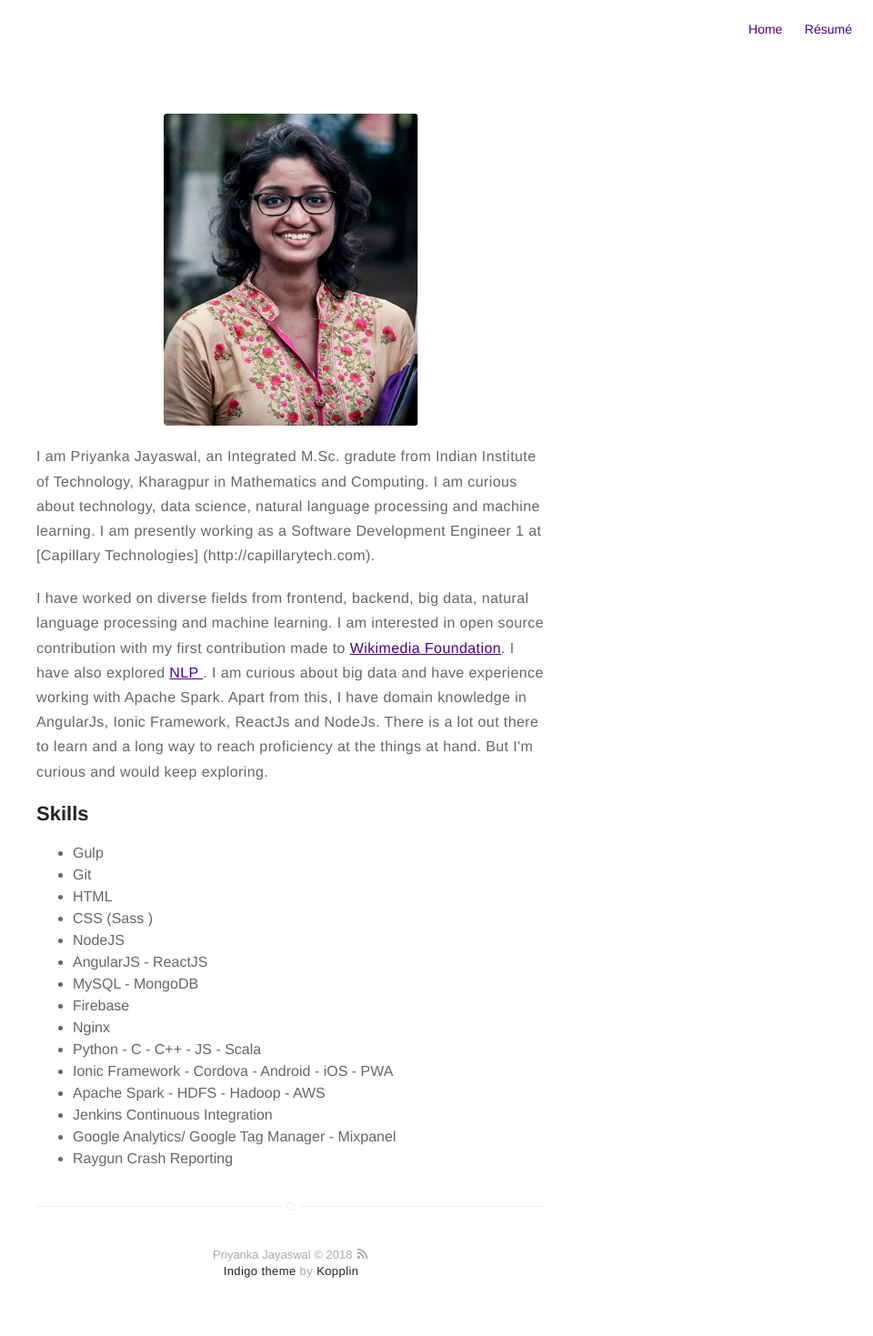
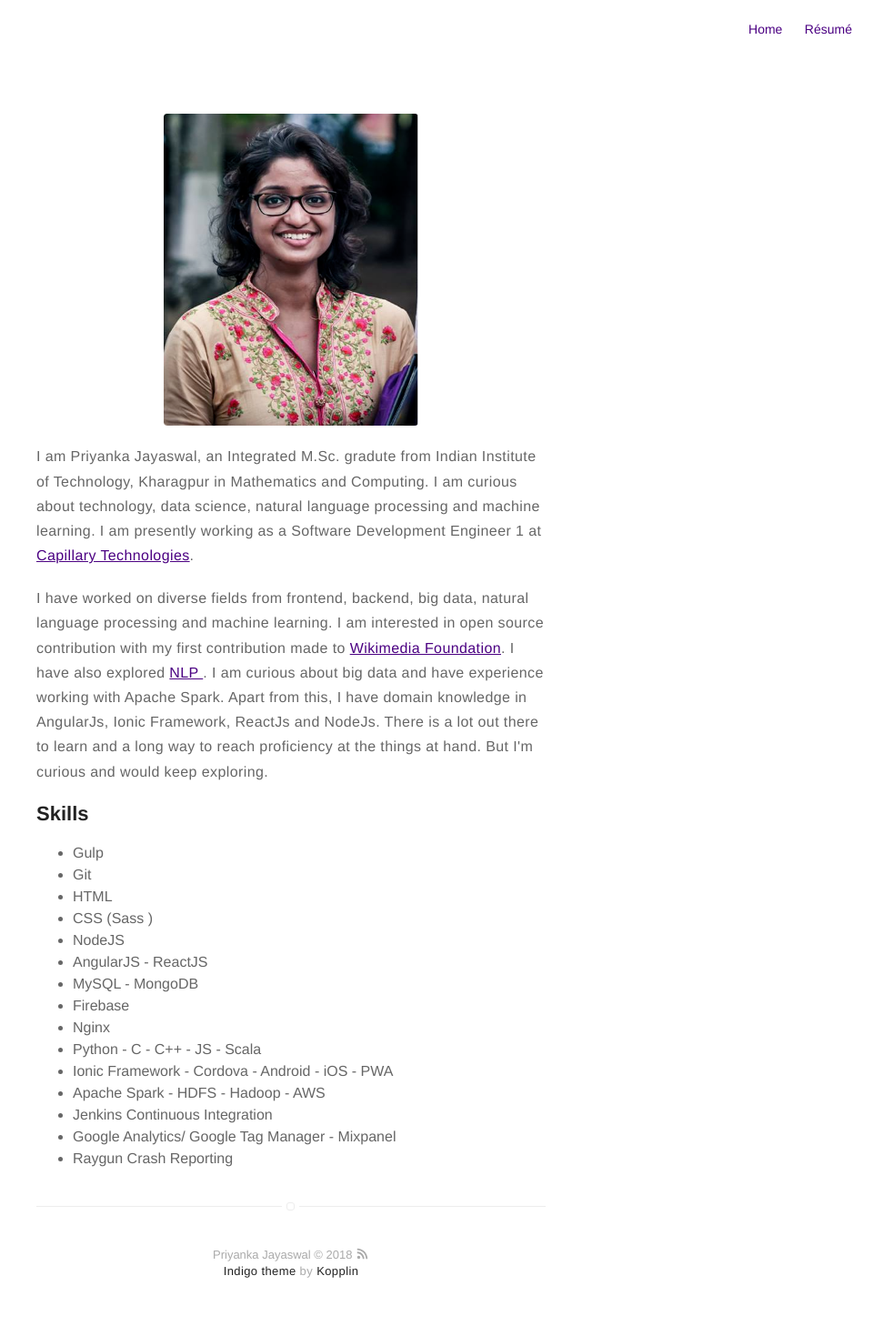
Before and after one commit to rishabhjayaswal/rishabhjayaswal.github.io, a Jekyll site: the page built from about.md, in a window 1280 px wide. Shown: the whole page at 91% size, without its empty margins (320-1280 px from the left). Built offline with Jekyll 4.4.1, drawn with Linux system fonts in a browser that asks for light colours; part of the change alters nothing that is shown.

Commit message:
Adding sixth commit

```diff
--- a/about.md
+++ b/about.md
@@ -4,7 +4,7 @@ layout: page
 ---
 ![Profile Image]({{ site.url }}/{{ site.picture }})
 
-<p>I am Priyanka Jayaswal, an Integrated M.Sc. gradute from Indian Institute of Technology, Kharagpur in Mathematics and Computing. I am curious about technology, data science, natural language processing and machine learning. I am presently working as a Software Development Engineer 1 at [Capillary Technologies] (http://capillarytech.com).</p>
+<p>I am Priyanka Jayaswal, an Integrated M.Sc. gradute from Indian Institute of Technology, Kharagpur in Mathematics and Computing. I am curious about technology, data science, natural language processing and machine learning. I am presently working as a Software Development Engineer 1 at <a href="http://capillarytech.com">Capillary Technologies</a>.</p>
 
 <p>I have worked on diverse fields from frontend, backend, big data, natural language processing and machine learning. I am interested in open source contribution with my first contribution made to <a href="https://gerrit.wikimedia.org/r/#/q/owner:priyankajayaswal025%2540gmail.com"> Wikimedia Foundation</a>. I have also explored <a href="https://arxiv.org/pdf/1606.06424.pdf"> NLP </a>. I am curious about big data and have experience working with Apache Spark. Apart from this, I have domain knowledge in AngularJs, Ionic Framework, ReactJs and NodeJs. There is a lot out there to learn and a long way to reach proficiency at the things at hand. But I'm curious and would keep exploring.</p>
 
```
